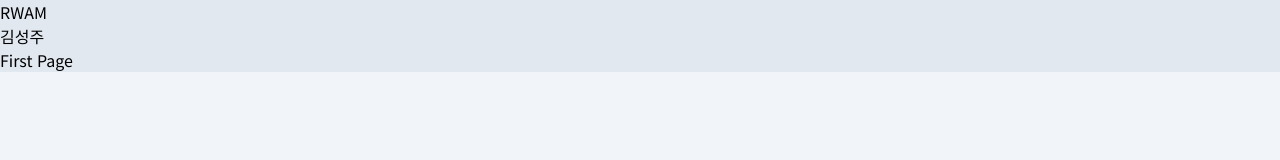
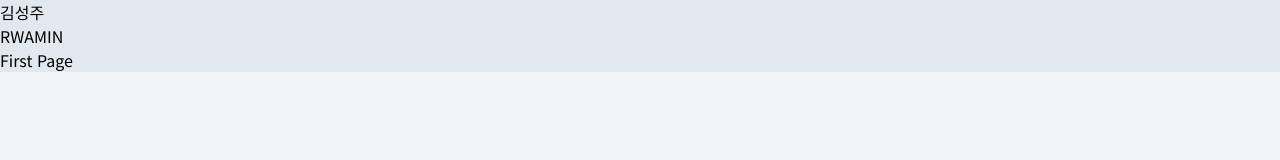
Before and after one commit to rwaming/next-portfolio, a Next.js app: page / in a window 1280 px wide. Shown: the top 160 px of the page. Built offline with nearby package versions, Linux system fonts and the light colour scheme.

Commit message:
README.md - Goal(Design - Figma)

```diff
--- a/app/layout.tsx
+++ b/app/layout.tsx
@@ -23,8 +23,8 @@ export default function RootLayout({
         <div className="app bg-slate-200">
           <header className="header">
             <h1 className="title">
-              RWAM
-              <span className="block">김성주</span>
+              김성주
+              <span className="block">RWAMIN</span>
             </h1>
           </header>
           <nav className="menu">
```
Also changed, not shown: 1 other file (tests, documents, lock files or other folders).
